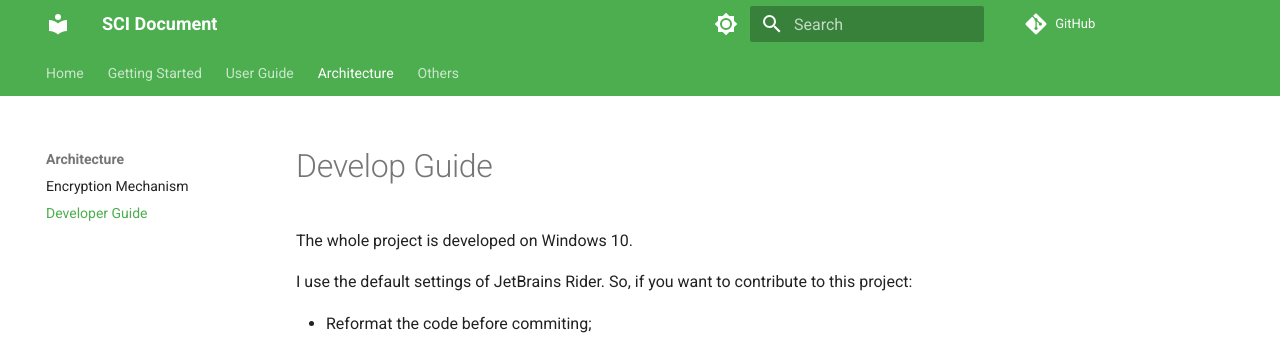
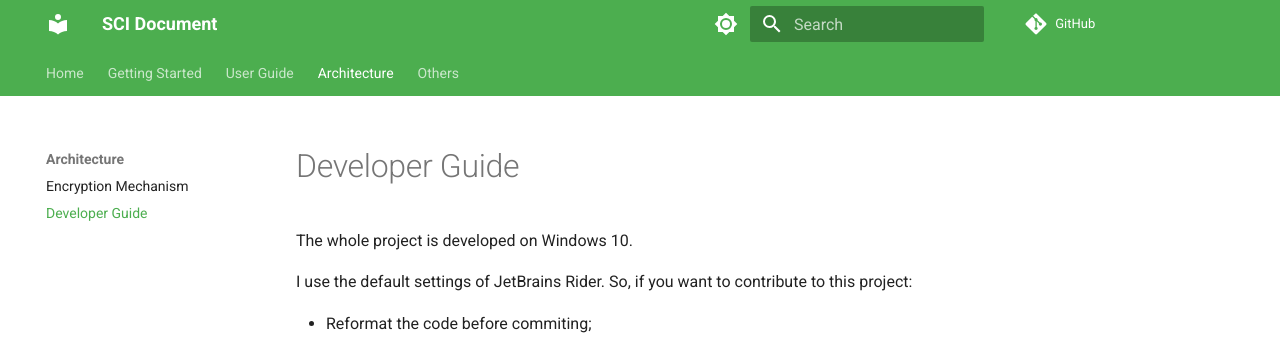
Before and after one commit to gustaavv/SecureCloudInspector, an MkDocs documentation site: the page built from docs/architecture/developerGuide.md, in a window 1280 px wide. Shown: the top 343 px of the page. Built offline with MkDocs 1.6.1 and Material for MkDocs 9.7.7, drawn with Linux system fonts in a browser that asks for light colours; comment, search, counter and statistics services are not loaded.

Commit message:
update doc

```diff
--- a/docs/architecture/developerGuide.md
+++ b/docs/architecture/developerGuide.md
@@ -1,4 +1,4 @@
-# Develop Guide
+# Developer Guide
 
 The whole project is developed on Windows 10.
 
```
